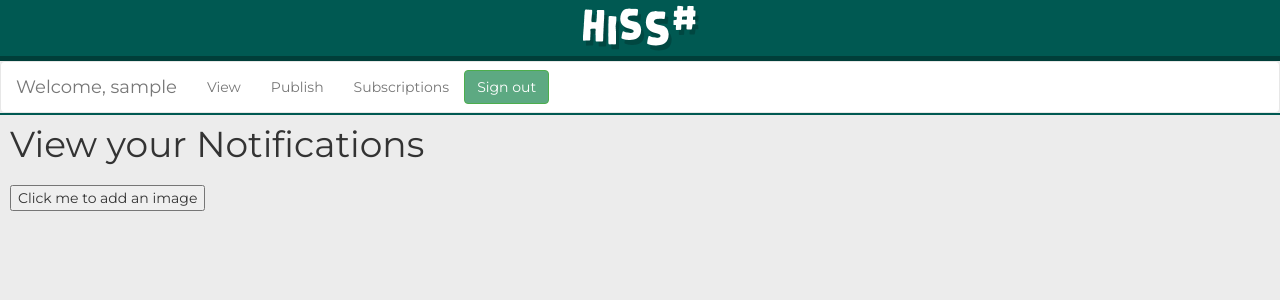
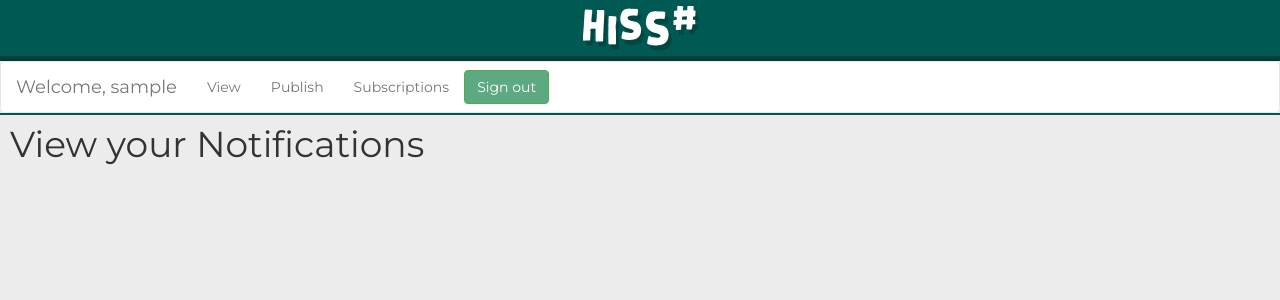
Before and after one commit to gvkalra/hashmail, a Django app: page /notifications/ in a window 1280 px wide. Shown: the top 300 px of the page. Run offline with Django 3.2, Linux system fonts and the light colour scheme; the visitor is signed in with stand-in values (Sample User, id 1); some libraries are stand-ins or nearby versions.

Commit message:
removing button for testing

```diff
--- a/hashapp/templates/notifications.html
+++ b/hashapp/templates/notifications.html
@@ -31,25 +31,7 @@
 
         var channel = pusher.subscribe('{{ user.username }}');
         channel.bind('new_image', function (data) {
-            var datePublished = new Date(data.published_date);
-            data.published_date = datePublished.toTimeString().slice(0, 5) + ' ' + datePublished.toDateString();
             addImage(data);
-        });
-
-        $('#test').click(function () {
-            var now = new Date(Date.now());
-            addImage({
-                id: "axlajgd3778phkmqvir7",
-                url: "https://res.cloudinary.com/hyiclya8s/image/upload/w_400,h_300/axlajgd3778phkmqvir7.gif",
-                published_date: now.toTimeString().slice(0, 5) + ' ' + now.toDateString(),
-                hashtags: "#test #test2"
-            });
-            addImage({
-                id: "olwxj38yzlyeoy9igtyi",
-                url: "https://res.cloudinary.com/hyiclya8s/image/upload/w_400,h_300/olwxj38yzlyeoy9igtyi.gif",
-                published_date: now.toTimeString().slice(0, 5) + ' ' + now.toDateString(),
-                hashtags: "#cyberpunk"
-            });
         });
     });
 </script>
@@ -57,7 +39,6 @@
 
 <div class="content">
     <h1> View your Notifications </h1>
-    <button id="test">Click me to add an image</button>
     <!-- Container -->
     <div class="container">
         <div class="row" id="notifications">
```
